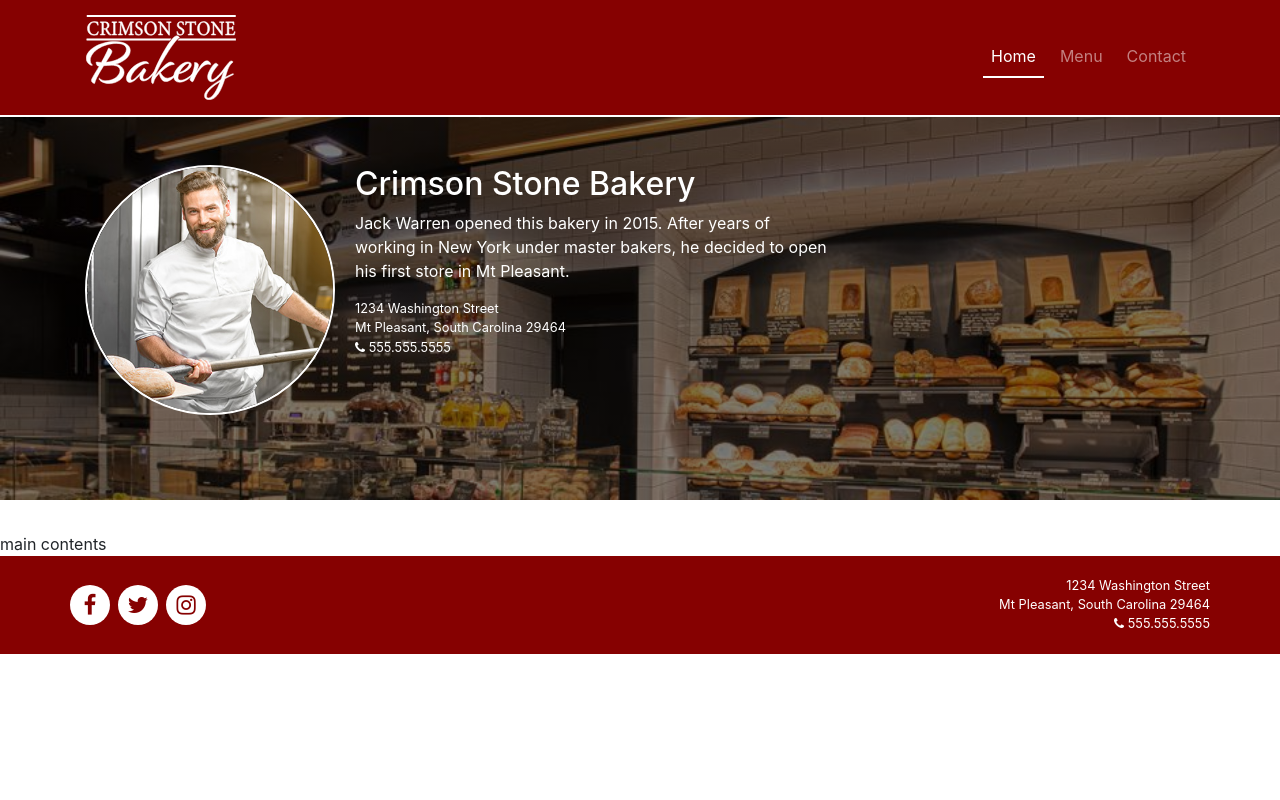
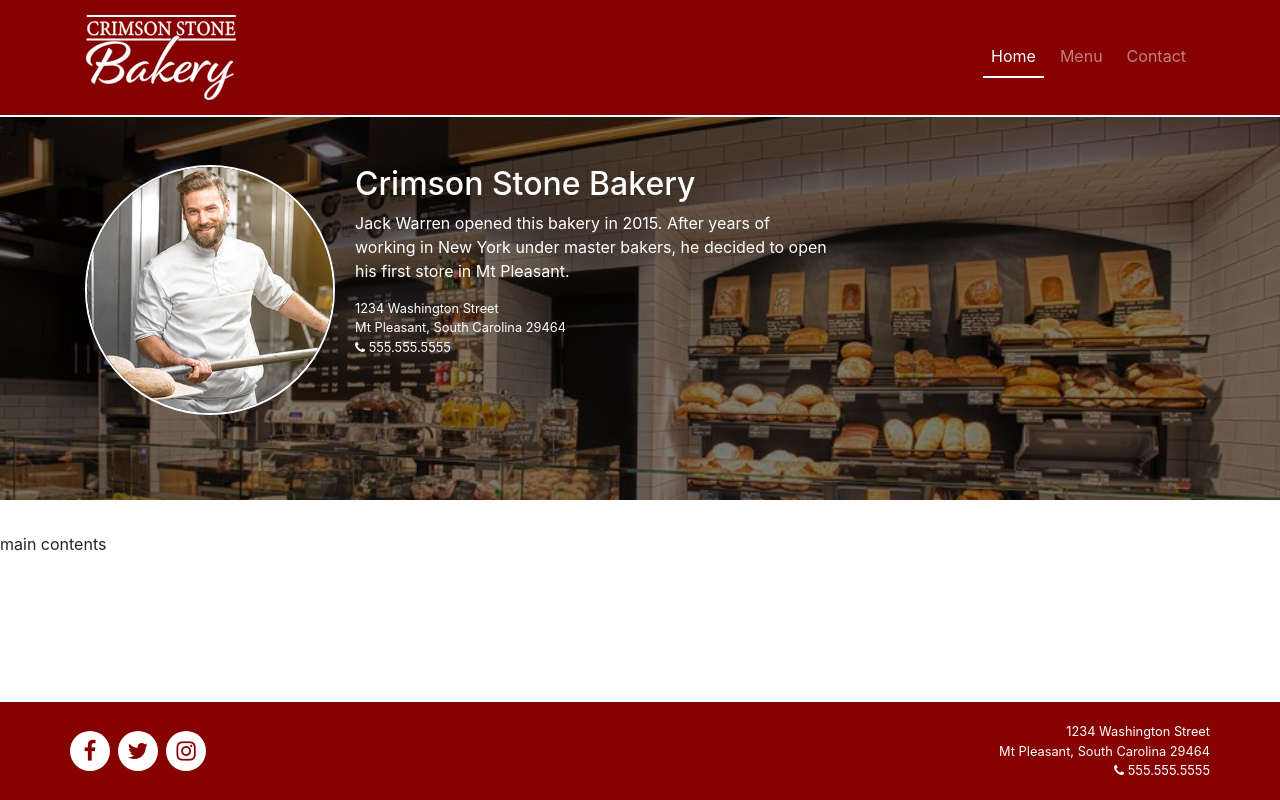
Before and after one commit to rcoleman1/crimsonStoneBakery, a website: page index.html in a window 1280 px wide. Drawn offline with nearby package versions, Linux system fonts and the light colour scheme.

Commit message:
Add fixed-bottom class to footer

```diff
--- a/index.html
+++ b/index.html
@@ -98,7 +98,7 @@
     <section id="main-content">main contents</section>
 
     <!-- Footer -->
-    <footer>
+    <footer class="fixed-bottom">
       <div class="container">
         <div class="row">
           <!-- Social Media Links -->
```
Also changed, not shown: css/styles.scss (line endings or trailing spaces).
